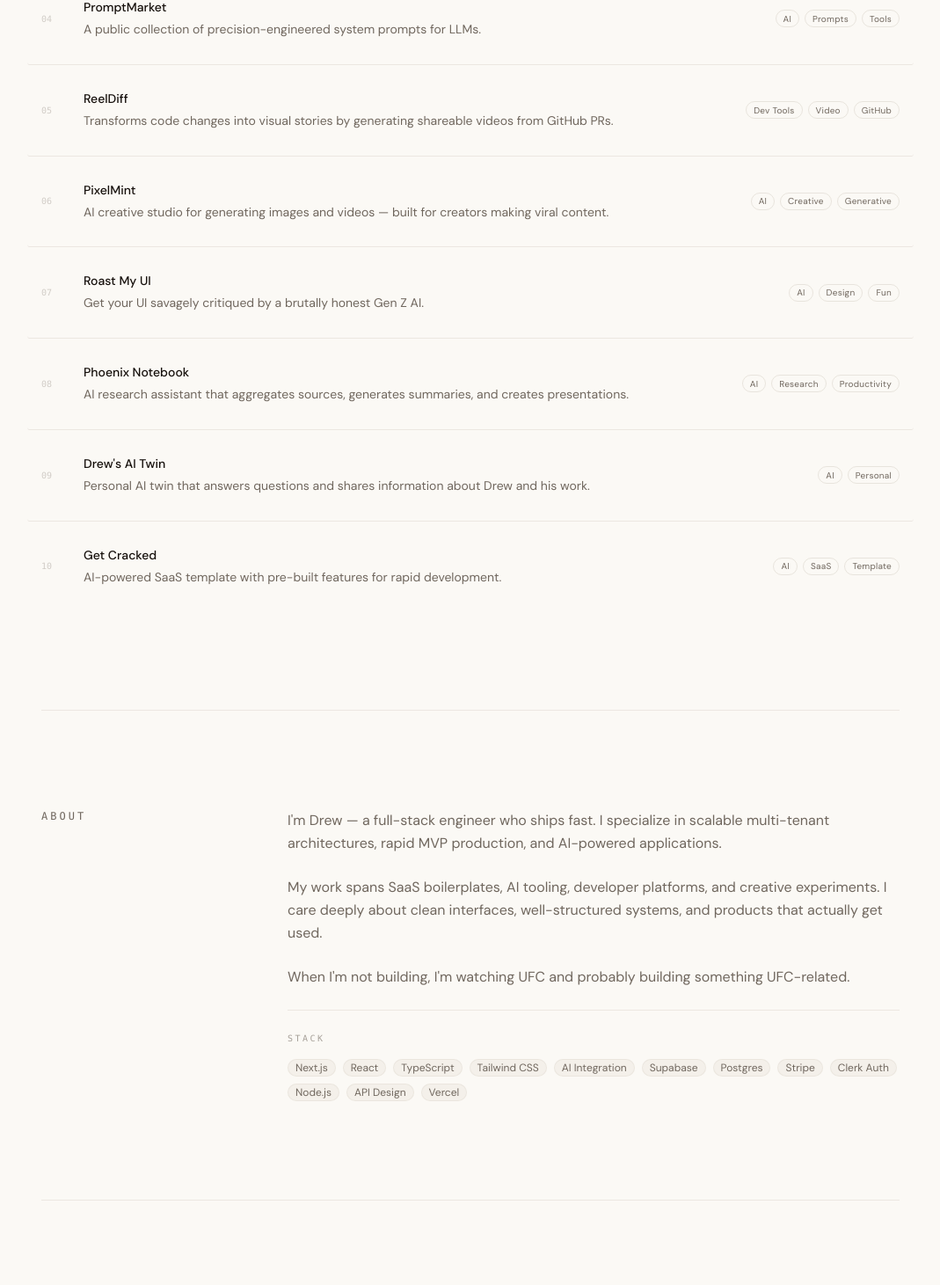
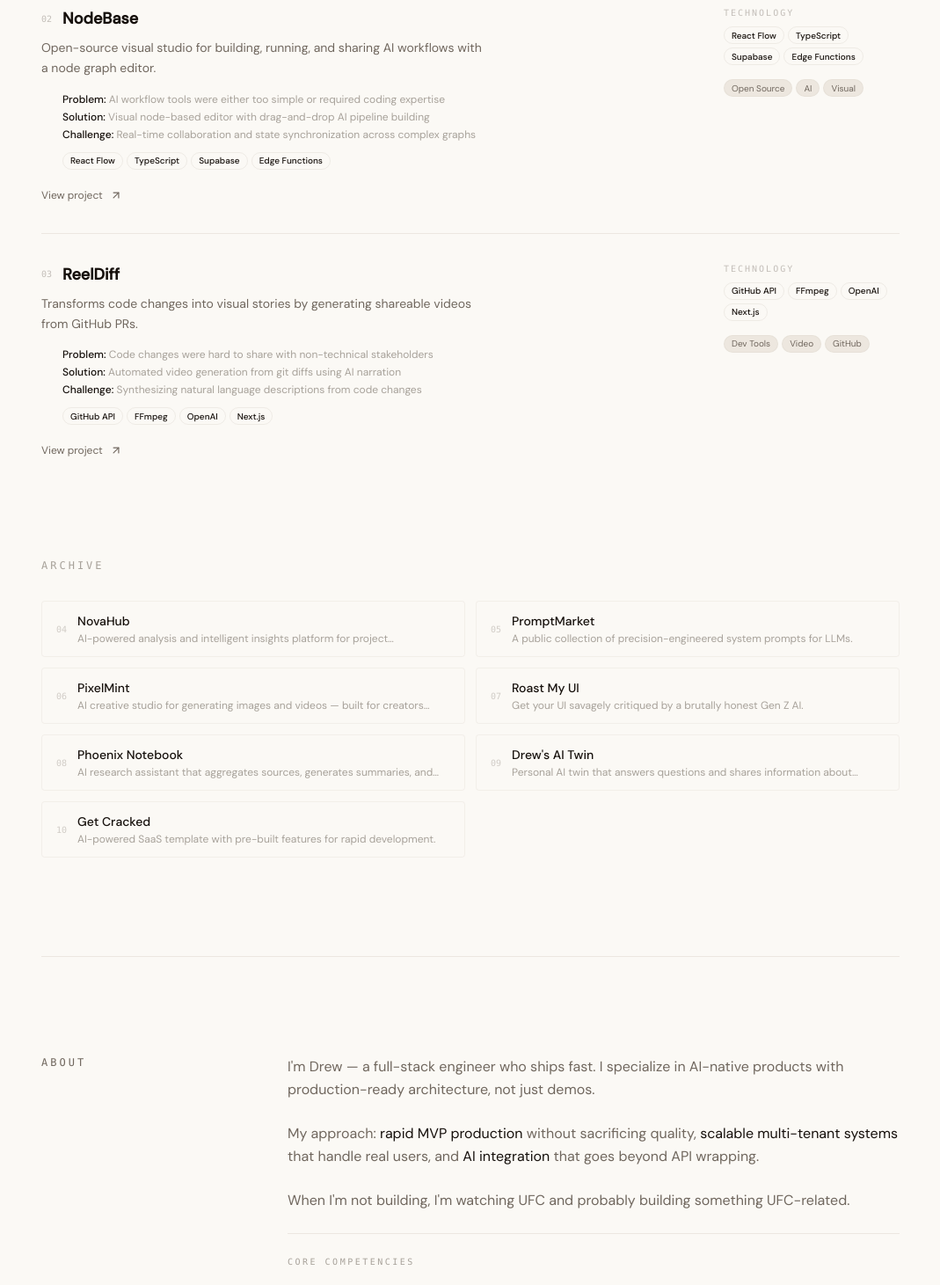
Before and after one commit to drewsephski/fly, a Next.js app: page / in a window 1280 px wide. Shown: the part 1143-2604 px from the top of the page at 88% size, without its empty margins (105-1174 px from the left). Built offline with nearby package versions, Linux system fonts and the light colour scheme.

Commit message:
enhanced projects

```diff
--- a/app/page.tsx
+++ b/app/page.tsx
@@ -5,15 +5,21 @@
 import { GradientTracing } from "@/components/ui/gradient-tracing"
 import { ArrowUpRight, GitBranch, ExternalLink } from "lucide-react"
 import Link from "next/link"
-import { cn } from "@/lib/utils"
 
-const PROJECTS = [
+const FEATURED_PROJECTS = [
   {
     title: "Fight Intel",
     url: "https://fight.dog/",
     description: "Real-time UFC odds, fighter analytics, and AI-powered predictive insights for MMA events.",
     tags: ["AI", "Sports", "Analytics"],
     index: "01",
+    featured: true,
+    depth: {
+      problem: "MMA betting lacked accessible data and predictive analytics",
+      solution: "Built real-time odds aggregation with ML prediction engine",
+      tech: ["Next.js", "Python", "PostgreSQL", "Redis", "WebSocket"],
+      challenge: "Processing live odds from multiple bookmakers with low latency"
+    }
   },
   {
     title: "NodeBase",
@@ -21,27 +27,46 @@
     description: "Open-source visual studio for building, running, and sharing AI workflows with a node graph editor.",
     tags: ["Open Source", "AI", "Visual"],
     index: "02",
+    featured: true,
+    depth: {
+      problem: "AI workflow tools were either too simple or required coding expertise",
+      solution: "Visual node-based editor with drag-and-drop AI pipeline building",
+      tech: ["React Flow", "TypeScript", "Supabase", "Edge Functions"],
+      challenge: "Real-time collaboration and state synchronization across complex graphs"
+    }
   },
+  {
+    title: "ReelDiff",
+    url: "https://reeldiff.vercel.app/",
+    description: "Transforms code changes into visual stories by generating shareable videos from GitHub PRs.",
+    tags: ["Dev Tools", "Video", "GitHub"],
+    index: "03",
+    featured: true,
+    depth: {
+      problem: "Code changes were hard to share with non-technical stakeholders",
+      solution: "Automated video generation from git diffs using AI narration",
+      tech: ["GitHub API", "FFmpeg", "OpenAI", "Next.js"],
+      challenge: "Synthesizing natural language descriptions from code changes"
+    }
+  }
+]
+
+const ARCHIVE_PROJECTS = [
   {
     title: "NovaHub",
     url: "https://novahub.dev/",
     description: "AI-powered analysis and intelligent insights platform for project management.",
     tags: ["AI", "PM", "Insights"],
-    index: "03",
+    index: "04",
+    featured: false
   },
   {
     title: "PromptMarket",
     url: "https://promptmarket.sh/",
     description: "A public collection of precision-engineered system prompts for LLMs.",
     tags: ["AI", "Prompts", "Tools"],
-    index: "04",
-  },
-  {
-    title: "ReelDiff",
-    url: "https://reeldiff.vercel.app/",
-    description: "Transforms code changes into visual stories by generating shareable videos from GitHub PRs.",
-    tags: ["Dev Tools", "Video", "GitHub"],
     index: "05",
+    featured: false
   },
   {
     title: "PixelMint",
@@ -49,6 +74,7 @@
     description: "AI creative studio for generating images and videos — built for creators making viral content.",
     tags: ["AI", "Creative", "Generative"],
     index: "06",
+    featured: false
   },
   {
     title: "Roast My UI",
@@ -56,6 +82,7 @@
     description: "Get your UI savagely critiqued by a brutally honest Gen Z AI.",
     tags: ["AI", "Design", "Fun"],
     index: "07",
+    featured: false
   },
   {
     title: "Phoenix Notebook",
@@ -63,6 +90,7 @@
     description: "AI research assistant that aggregates sources, generates summaries, and creates presentations.",
     tags: ["AI", "Research", "Productivity"],
     index: "08",
+    featured: false
   },
   {
     title: "Drew's AI Twin",
@@ -70,6 +98,7 @@
     description: "Personal AI twin that answers questions and shares information about Drew and his work.",
     tags: ["AI", "Personal"],
     index: "09",
+    featured: false
   },
   {
     title: "Get Cracked",
@@ -77,14 +106,10 @@
     description: "AI-powered SaaS template with pre-built features for rapid development.",
     tags: ["AI", "SaaS", "Template"],
     index: "10",
-  },
+    featured: false
+  }
 ]
 
-const SKILLS = [
-  "Next.js", "React", "TypeScript", "Tailwind CSS",
-  "AI Integration", "Supabase", "Postgres", "Stripe",
-  "Clerk Auth", "Node.js", "API Design", "Vercel",
-]
 
 export default function Page() {
   return (
@@ -126,9 +151,7 @@
               About
             </a>
             <a
-              href="https://instagram.com/drew.sepeczi"
-              target="_blank"
-              rel="noopener noreferrer"
+              href="mailto:drew@example.com"
               className="ml-2 inline-flex items-center gap-1.5 rounded-sm border border-border bg-foreground px-3 py-1.5 text-xs font-medium text-background transition-all hover:opacity-80"
             >
               Contact
@@ -165,8 +188,8 @@
 
           <div className="animate-fade-up delay-200">
             <p className="mt-8 max-w-md text-base leading-relaxed text-muted-foreground">
-              Systems architect and full-stack engineer. I build AI-powered products,
-              SaaS platforms, and developer tools.
+              I build AI-native products and developer tools with production-ready architecture.
+              <span className="text-foreground"> Fast shipping, scalable systems, real impact.</span>
             </p>
           </div>
 
@@ -182,7 +205,7 @@
             </a>
             <div className="h-3.5 w-px bg-border" />
             <a
-              href="https://drewsportfolio.vercel.app/"
+              href="https://portfoliosys.vercel.app/"
               target="_blank"
               rel="noopener noreferrer"
               className="group flex items-center gap-2 text-xs text-muted-foreground transition-colors hover:text-foreground"
@@ -214,56 +237,134 @@
               className="text-xs font-medium uppercase tracking-[0.25em] text-muted-foreground"
               style={{ fontFamily: "var(--font-mono, monospace)" }}
             >
-              Selected Work
+              Featured Work
             </h2>
           </div>
 
           <div className="divide-y divide-border/50">
-            {PROJECTS.map((project, i) => (
+            {FEATURED_PROJECTS.map((project, i) => (
+              <div key={project.url} className="group relative py-8 animate-fade-up" style={{ animationDelay: `${i * 35 + 80}ms` }}>
+                <div className="grid gap-8 md:grid-cols-[1fr_200px]">
+                  {/* Main content */}
+                  <div className="space-y-4">
+                    <div className="flex items-start justify-between">
+                      <div className="space-y-2">
+                        <div className="flex items-center gap-3">
+                          <span
+                            className="text-[10px] text-muted-foreground/40 font-mono"
+                          >
+                            {project.index}
+                          </span>
+                          <h3 className="text-lg font-semibold text-foreground">
+                            {project.title}
+                          </h3>
+                        </div>
+                        <p className="text-sm leading-relaxed text-muted-foreground max-w-lg">
+                          {project.description}
+                        </p>
+                      </div>
+                    </div>
+
+                    {/* Depth section */}
+                    <div className="space-y-3 pl-6">
+                      <div className="text-xs space-y-1">
+                        <p className="text-muted-foreground/60">
+                          <span className="font-medium text-foreground">Problem:</span> {project.depth.problem}
+                        </p>
+                        <p className="text-muted-foreground/60">
+                          <span className="font-medium text-foreground">Solution:</span> {project.depth.solution}
+                        </p>
+                        <p className="text-muted-foreground/60">
+                          <span className="font-medium text-foreground">Challenge:</span> {project.depth.challenge}
+                        </p>
+                      </div>
+                      <div className="flex flex-wrap gap-1">
+                        {project.depth.tech.map((tech) => (
+                          <Badge key={tech} variant="outline" className="text-[10px] border-border/40">
+                            {tech}
+                          </Badge>
+                        ))}
+                      </div>
+                    </div>
+
+                    <Link
+                      href={project.url}
+                      target="_blank"
+                      rel="noopener noreferrer"
+                      className="inline-flex items-center gap-2 text-xs text-muted-foreground transition-colors hover:text-foreground"
+                    >
+                      View project
+                      <ArrowUpRight className="h-3.5 w-3.5 transition-transform group-hover:-translate-y-px" />
+                    </Link>
+                  </div>
+
+                  {/* Tech stack sidebar */}
+                  <div className="space-y-4">
+                    <div className="space-y-2">
+                      <p className="text-[10px] font-medium uppercase tracking-[0.2em] text-muted-foreground/40 font-mono">
+                        Technology
+                      </p>
+                      <div className="flex flex-wrap gap-1">
+                        {project.depth.tech.map((tech) => (
+                          <Badge key={tech} variant="outline" className="text-[10px] border-border/40">
+                            {tech}
+                          </Badge>
+                        ))}
+                      </div>
+                    </div>
+                    <div className="flex flex-wrap gap-1">
+                      {project.tags.map((tag) => (
+                        <Badge
+                          key={tag}
+                          variant="secondary"
+                          className="border border-border/40 text-[10px] font-normal text-muted-foreground"
+                        >
+                          {tag}
+                        </Badge>
+                      ))}
+                    </div>
+                  </div>
+                </div>
+              </div>
+            ))}
+          </div>
+
+          {/* Archive section */}
+          <div className="mt-20">
+            <div className="animate-fade-up mb-8">
+              <h3
+                className="text-xs font-medium uppercase tracking-[0.25em] text-muted-foreground/60"
+                style={{ fontFamily: "var(--font-mono, monospace)" }}
+              >
+                Archive
+              </h3>
+            </div>
+
+            <div className="grid gap-3 sm:grid-cols-2">
+              {ARCHIVE_PROJECTS.map((project, i) => (
                 <Link
                   key={project.url}
                   href={project.url}
                   target="_blank"
                   rel="noopener noreferrer"
-                className={cn(
-                  "group relative flex flex-col gap-4 py-7 transition-colors hover:bg-muted/30 sm:flex-row sm:items-center sm:justify-between animate-fade-up",
-                  "-mx-4 px-4 rounded-sm"
-                )}
-                style={{ animationDelay: `${i * 35 + 80}ms` }}
+                  className="group flex items-center justify-between rounded-sm border border-border/30 px-4 py-3 transition-all hover:border-border/60 hover:bg-muted/20 animate-fade-up"
+                  style={{ animationDelay: `${i * 20 + 300}ms` }}
                 >
-                {/* Index */}
-                <span
-                  className="absolute left-4 top-7 text-[10px] text-muted-foreground/30 transition-colors group-hover:text-muted-foreground/60 sm:relative sm:left-auto sm:top-auto sm:w-8 sm:shrink-0"
-                  style={{ fontFamily: "var(--font-mono, monospace)" }}
-                >
+                  <div className="flex items-center gap-3">
+                    <span className="text-[10px] text-muted-foreground/30 font-mono">
                       {project.index}
                     </span>
-
-                <div className="flex-1 sm:pl-0">
-                  <div className="flex items-center gap-2">
-                    <h3 className="text-sm font-medium text-foreground">
-                      {project.title}
-                    </h3>
-                    <ArrowUpRight className="h-3.5 w-3.5 text-muted-foreground opacity-0 transition-all group-hover:translate-x-0.5 group-hover:-translate-y-0.5 group-hover:opacity-100" />
-                  </div>
-                  <p className="mt-1 text-sm leading-relaxed text-muted-foreground">
+                    <div>
+                      <h4 className="text-sm font-medium text-foreground">{project.title}</h4>
+                      <p className="text-xs text-muted-foreground/60 mt-0.5 line-clamp-1">
                         {project.description}
                       </p>
                     </div>
-
-                <div className="flex shrink-0 flex-wrap gap-1.5 sm:ml-12 sm:justify-end">
-                  {project.tags.map((tag) => (
-                    <Badge
-                      key={tag}
-                      variant="outline"
-                      className="border-border/60 text-[10px] font-normal text-muted-foreground tracking-wide"
-                    >
-                      {tag}
-                    </Badge>
+                  </div>
+                  <ArrowUpRight className="h-3.5 w-3.5 text-muted-foreground/40 opacity-0 transition-all group-hover:opacity-100" />
+                </Link>
               ))}
             </div>
-              </Link>
-            ))}
           </div>
         </section>
 
@@ -285,13 +386,12 @@
             <div className="animate-fade-up delay-100 space-y-6">
               <p className="text-base leading-relaxed text-muted-foreground">
                 I&apos;m Drew — a full-stack engineer who ships fast. I specialize in
-                scalable multi-tenant architectures, rapid MVP production, and
-                AI-powered applications.
+                AI-native products with production-ready architecture, not just demos.
               </p>
               <p className="text-base leading-relaxed text-muted-foreground">
-                My work spans SaaS boilerplates, AI tooling, developer platforms, and
-                creative experiments. I care deeply about clean interfaces,
-                well-structured systems, and products that actually get used.
+                My approach: <span className="text-foreground">rapid MVP production</span> without sacrificing quality,
+                <span className="text-foreground"> scalable multi-tenant systems</span> that handle real users,
+                and <span className="text-foreground"> AI integration</span> that goes beyond API wrapping.
               </p>
               <p className="text-base leading-relaxed text-muted-foreground">
                 When I&apos;m not building, I&apos;m watching UFC and probably building
@@ -303,17 +403,21 @@
                   className="mb-4 text-[10px] font-medium uppercase tracking-[0.25em] text-muted-foreground/60"
                   style={{ fontFamily: "var(--font-mono, monospace)" }}
                 >
-                  Stack
+                  Core Competencies
                 </p>
-                <div className="flex flex-wrap gap-2">
-                  {SKILLS.map((skill) => (
-                    <Badge
-                      key={skill}
-                      variant="secondary"
-                      className="border border-border/40 bg-muted/50 text-xs font-normal text-muted-foreground hover:bg-muted transition-colors"
-                    >
-                      {skill}
-                    </Badge>
+                <div className="grid gap-3 sm:grid-cols-2">
+                  {[
+                    "AI System Design",
+                    "Full-Stack Architecture",
+                    "Rapid Prototyping",
+                    "Performance Optimization",
+                    "API Development",
+                    "Database Design"
+                  ].map((skill) => (
+                    <div key={skill} className="flex items-center gap-2">
+                      <div className="h-1.5 w-1.5 rounded-full bg-foreground/60" />
+                      <span className="text-sm text-muted-foreground">{skill}</span>
+                    </div>
                   ))}
                 </div>
               </div>
@@ -348,14 +452,27 @@
               Have a project in mind? I&apos;m always open to interesting collaborations.
             </p>
             <a
-              href="https://instagram.com/drew.sepeczi"
+              href="mailto:drew@example.com"
               target="_blank"
               rel="noopener noreferrer"
               className="mt-8 inline-flex items-center gap-2 rounded-sm border border-foreground bg-foreground px-7 py-3 text-sm font-medium text-background transition-all hover:bg-background hover:text-foreground"
             >
-              Say hello
+              Send an email
               <ArrowUpRight className="h-4 w-4" />
             </a>
+            <div className="mt-4 flex items-center justify-center gap-4 text-xs text-muted-foreground">
+              <a href="https://github.com/drewsepeczi" target="_blank" rel="noopener noreferrer" className="hover:text-foreground transition-colors">
+                GitHub
+              </a>
+              <span>•</span>
+              <a href="https://linkedin.com/in/drewsepeczi" target="_blank" rel="noopener noreferrer" className="hover:text-foreground transition-colors">
+                LinkedIn
+              </a>
+              <span>•</span>
+              <a href="https://instagram.com/drew.sepeczi" target="_blank" rel="noopener noreferrer" className="hover:text-foreground transition-colors">
+                Instagram
+              </a>
+            </div>
           </div>
         </section>
 
@@ -371,13 +488,13 @@
             © 2026 Drew Sepeczi
           </span>
           <a
-            href="https://drewsepeczi.xyz/"
+            href="https://portfoliosys.vercel.app/"
             target="_blank"
             rel="noopener noreferrer"
             className="flex items-center gap-1.5 text-[11px] text-muted-foreground/50 transition-colors hover:text-foreground"
             style={{ fontFamily: "var(--font-mono, monospace)" }}
           >
-            drewsepeczi.xyz
+            portfolio
             <ExternalLink className="h-3 w-3" />
           </a>
         </div>
--- a/projects.json
+++ b/projects.json
@@ -248,6 +248,10 @@
     "Description": "A client-side exception occurred, indicating an application error."
   },
   {
+    "App Links": "https://portfoliosys.vercel.app/",
+    "Description": "Full-stack developer building digital products."
+  },
+  {
     "App Links": "https://welcome-to-hell.vercel.app/",
     "Description": "Welcome To Hell is a D2 Intramural Basketball team built on intensity, discipline, and a relentless drive to compete."
   },
```
Also changed, not shown: projects.csv. Lines whose indentation alone changed are shown as unchanged.
